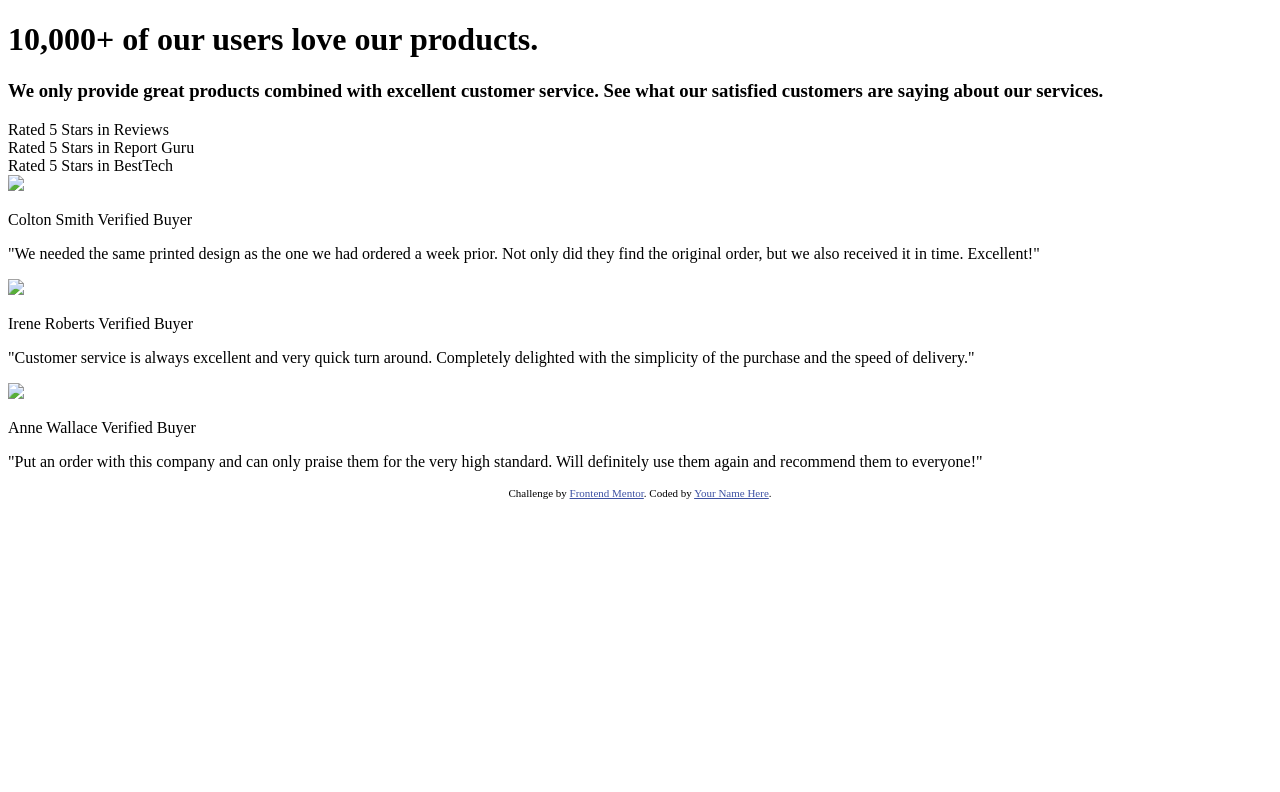
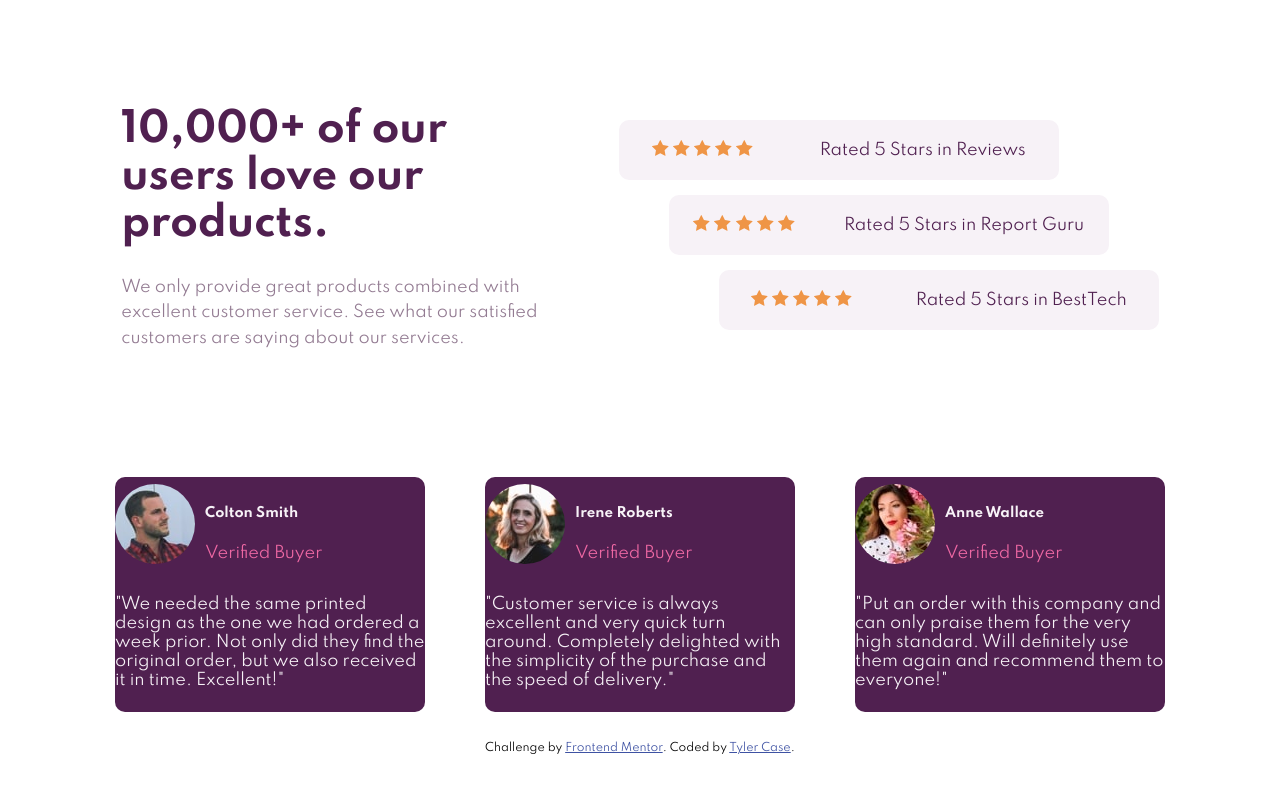
Before and after one commit to tcase629/Social-Proof-Section, a plain HTML site: page index.html in a window 1280 px wide. Drawn offline with Linux system fonts and the light colour scheme.

Commit message:
updated css

```diff
--- a/index.html
+++ b/index.html
@@ -3,6 +3,10 @@
   <head>
     <meta charset="UTF-8" />
     <meta name="viewport" content="width=device-width, initial-scale=1.0" />
+    <link rel="stylesheet" href="style.css">
+    <link rel="preconnect" href="https://fonts.gstatic.com">
+    <link href="https://fonts.googleapis.com/css2?family=Spartan:wght@400;500;700&display=swap"
+      rel="stylesheet">
     <!-- displays site properly based on user's device -->
 
     <link
@@ -14,61 +18,99 @@
 
     <title>Frontend Mentor | Social proof section</title>
 
-    <!-- Feel free to remove these styles or customise in your own stylesheet 👍 -->
-    <style>
-      .attribution {
-        font-size: 11px;
-        text-align: center;
-      }
-      .attribution a {
-        color: hsl(228, 45%, 44%);
-      }
-    </style>
   </head>
   <body>
-    <div class="main-text">
-      <h1>10,000+ of our users love our products.</h1>
-
-      <h3>We only provide great products combined with excellent customer service.
-      See what our satisfied customers are saying about our services.</h3>
+    <main>
+      <div class="top">
+        <div class="heading">
+          <h1 class="big-text">10,000+ of our users love our products.</h1>
+          <p class="little-text">We only provide great products combined with excellent customer service.
+          See what our satisfied customers are saying about our services.</p>
+        </div>
+        <div class="stars">
+          <div class="stars-1">
+            <div class="stars-img">
+              <img src="images/icon-star.svg">
+              <img src="images/icon-star.svg">
+              <img src="images/icon-star.svg">
+              <img src="images/icon-star.svg">
+              <img src="images/icon-star.svg">
+            </div>
+            <div class="stars-text">
+              <p>Rated 5 Stars in Reviews</p>
+            </div>
+          </div>
+          <div class="stars-2">
+            <div class="stars-img">
+              <img src="images/icon-star.svg">
+              <img src="images/icon-star.svg">
+              <img src="images/icon-star.svg">
+              <img src="images/icon-star.svg">
+              <img src="images/icon-star.svg">
+            </div>
+            <div class="stars-text">
+              <p>Rated 5 Stars in Report Guru</p>
+            </div>
+          </div>
+          <div class="stars-3">
+            <div class="stars-img">
+              <img src="images/icon-star.svg">
+              <img src="images/icon-star.svg">
+              <img src="images/icon-star.svg">
+              <img src="images/icon-star.svg">
+              <img src="images/icon-star.svg">
+            </div>
+            <div class="stars-text">
+              <p>Rated 5 Stars in BestTech</p>
+            </div>
+          </div>
+        </div>
       </div>
 
-    <div class="stars">
-      <div class="stars-1">Rated 5 Stars in Reviews</div>
-      <div class="stars-2">Rated 5 Stars in Report Guru</div>
-      <div class="stars-3">Rated 5 Stars in BestTech</div>
+      <div class="bottom">
+        <div class="reviews-1">
+          <div class="profile-info">
+            <img src="images/image-colton.jpg" alt="image of colton">
+            <div class="user-details">
+              <h5 class="small-title">Colton Smith</h5>
+              <p class="pink">Verified Buyer</p>
             </div>
-
-    <div class="reviews">
-      <div class="reviews-1">
-        <img src="image-colton.jpg">
-        <p>Colton Smith
-        Verified Buyer</p>
-        <p>"We needed the same printed design as the one we had ordered a week prior.
+          </div>
+          <p class="review-text">"We needed the same printed design as the one we had ordered a week prior.
             Not only did they find the original order, but we also received it in time.
             Excellent!"</p>
         </div>
+
         <div class="reviews-2">
-        <img src="image-irene.jpg">
-        <p>Irene Roberts
-        Verified Buyer</p>
-        <p>"Customer service is always excellent and very quick turn around. Completely
+          <div class="profile-info">
+            <img src="images/image-irene.jpg" alt="image of irene">
+            <div class="user-details">
+              <h5 class="small-title">Irene Roberts</h5>
+              <p class="pink">Verified Buyer</p>
+            </div>
+          </div>
+          <p class="review-text">"Customer service is always excellent and very quick turn around. Completely
             delighted with the simplicity of the purchase and the speed of delivery."</p>
         </div>
+
         <div class="reviews-3">
-        <img src="image-anne.jpg">
-        <p>Anne Wallace
-        Verified Buyer</p>
-        <p>"Put an order with this company and can only praise them for the very high
+          <div class="profile-info">
+            <img src="images/image-anne.jpg" alt="image of anne">
+            <div class="user-details">
+              <h5 class="small-title">Anne Wallace</h5>
+              <p class="pink">Verified Buyer</p>
+            </div>
+          </div>
+          <p class="review-text">"Put an order with this company and can only praise them for the very high
              standard. Will definitely use them again and recommend them to everyone!"</p>
         </div>
       </div>
-
+    </main>
     <div class="attribution">
       Challenge by
       <a href="https://www.frontendmentor.io?ref=challenge" target="_blank"
         >Frontend Mentor</a
-      >. Coded by <a href="#">Your Name Here</a>.
+      >. Coded by <a href="https://github.com/tcase629">Tyler Case</a>.
     </div>
   </body>
 </html>
--- /dev/null
+++ b/style.css
@@ -0,0 +1,114 @@
+* {
+  box-sizing: border-box;
+}
+
+body {
+  font-family: 'Spartan', sans-serif;
+}
+
+main {
+  max-width: 1110px;
+  margin: 0 auto;
+}
+
+.top {
+  display: flex;
+  flex-wrap: wrap;
+  justify-content: space-around;
+  margin: 80px auto;
+
+}
+
+.heading {
+  width: 425px;
+}
+
+.big-text {
+  font-size: 40px;
+  font-weight: 700;
+  color: hsl(300, 43%, 22%);
+}
+
+.little-text {
+  color: hsl(303, 10%, 53%);
+  line-height: 1.6;
+}
+
+.stars {
+  margin-top: 40px;
+  text-align: center;
+  width: 540px;
+}
+
+.stars-1, .stars-2, .stars-3 {
+  background-color: hsl(300, 24%, 96%);
+  border-radius: 10px;
+  display: flex;
+  height: 60px;
+  justify-content: space-around;
+  margin-bottom: 15px;
+  width: 440px;
+}
+
+.stars-2 {
+  margin-left: 50px;
+}
+
+.stars-3 {
+  margin-left: 100px;
+}
+
+.stars-img {
+  align-self: center;
+}
+
+.stars-text {
+  align-self: center;
+  color: hsl(300, 43%, 22%);
+  font-weight: 400;
+}
+
+.bottom {
+  display: flex;
+  flex-direction: row;
+}
+
+.reviews-1, .reviews-2, .reviews-3 {
+  background-color: hsl(300, 43%, 22%);
+  border-radius: 10px;
+  color: hsl(300, 24%, 96%);
+  display: flex;
+  flex-direction: column;
+  justify-content: center;
+  height: 235px;
+  margin: 30px;
+  width: 350px;
+}
+
+.profile-info {
+  display: grid;
+  grid-template-columns: 1fr 7fr;
+  grid-gap: 10px;
+}
+
+.profile-info img {
+  border-radius: 50%;
+}
+
+.review-text {
+  display: flex;
+  align-items: center;
+}
+
+.pink {
+  color: hsl(333, 80%, 67%);
+}
+
+
+.attribution {
+  font-size: 11px;
+  text-align: center;
+}
+  .attribution a {
+  color: hsl(228, 45%, 44%);
+}
```
Lines whose indentation alone changed are shown as unchanged.
